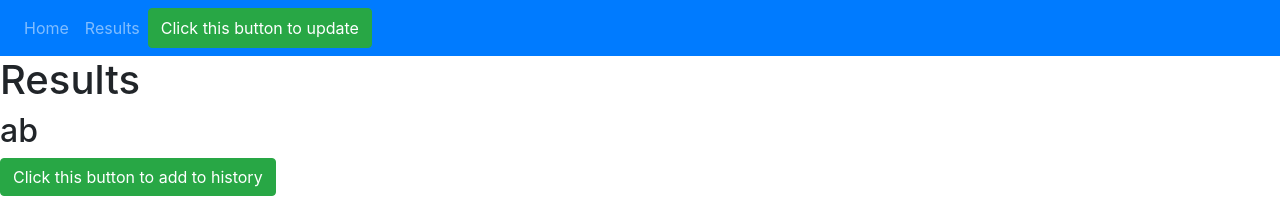
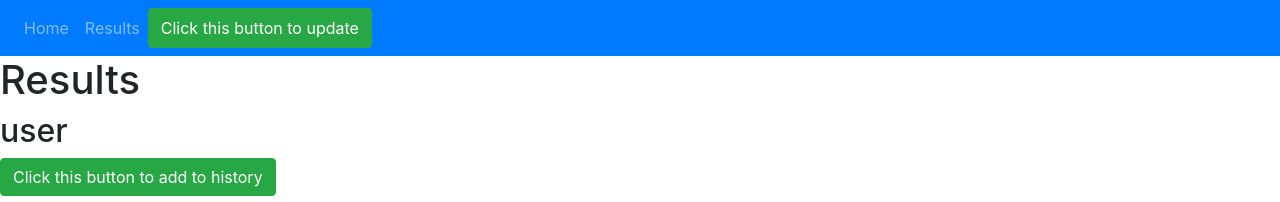
Before and after one commit to SaatvikV/InterviewIO, a React (Create React App) app in the folder main/: page /Results in a window 1280 px wide. Shown: the top 202 px of the page. Built offline with nearby package versions, Linux system fonts and the light colour scheme.

Commit message:
terrible

```diff
--- a/main/src/App.js
+++ b/main/src/App.js
@@ -2,7 +2,10 @@ import React from 'react';
 import './App.css';
 import Navigation from './components/Navbar';
 import Routes from './Routes';
+import Results from './Results/Results';
+import CommonDataManager from './CommonDataManager';
 
+let commonData = CommonDataManager.getInstance();
 function App() {
   return (
     <div className="App">
--- /dev/null
+++ b/main/src/CommonDataManager.js
@@ -0,0 +1,26 @@
+export default class CommonDataManager {
+
+    static myInstance = null;
+
+    _userID = "user";
+
+
+    /**
+     * @returns {CommonDataManager}
+     */
+    static getInstance() {
+        if (CommonDataManager.myInstance == null) {
+            CommonDataManager.myInstance = new CommonDataManager();
+        }
+
+        return this.myInstance;
+    }
+
+    getUserID() {
+        return this._userID;
+    }
+
+    setUserID(id) {
+        this._userID = id;
+    }
+}
--- a/main/src/Results/Results.js
+++ b/main/src/Results/Results.js
@@ -1,34 +1,36 @@
 import React, { Component } from "react";
 import { Button } from 'react-bootstrap';
 import history from './../history';
+import CommonDataManager from '../CommonDataManager';
+class Results extends Component {
 
-
-export default class Results extends Component {
    constructor() {
-    super();
-    this.state = {history : ["a", "b"]};
+     super();
    }
   render() {
-
     return (
       <div className="Results">
         <div className="lander">
           <h1>Results</h1>
-            <h2>{this.state.history}</h2>
+              <h2>{this.getData()}</h2>
             <Button variant="btn btn-success" onClick={() => this.buttonHandler("test")}>Click this button to add to history</Button>
         </div>
       </div>
     );
   }
 
+    setData(string){
+        let commonData = CommonDataManager.getInstance();
+        commonData.setUserID(string);
+    }
+
+     getData(){
+        let commonData = CommonDataManager.getInstance();
+        return commonData.getUserID();
+    }
     buttonHandler(string) {
-        this.appendHis(string);
-        this.render();
+        this.setData(string);
+        this.forceUpdate();
     }
-  appendHis(string) {
-    this.setState((state) => {
-    // Important: read `state` instead of `this.state` when updating.
-    return {history: state.history.concat(["string"])}
-  });
-  }
 }
+export default Results;
--- a/main/src/Routes.js
+++ b/main/src/Routes.js
@@ -1,14 +1,17 @@
 import React, { Component } from "react";
+
 import { Router, Switch, Route } from "react-router-dom";
 
 import Results from "./Results/Results";
 import Interview from "./Interview/Interview";
 import Home from "./Home/Home";
 import history from './history';
+Object.freeze(Results);
+export default class Routes extends Component {
 
-export default class Routes extends Component {
     render() {
         return (
+
             <Router history={history}>
                 <Switch>
                     <Route path="/" exact component={Home} />
```
